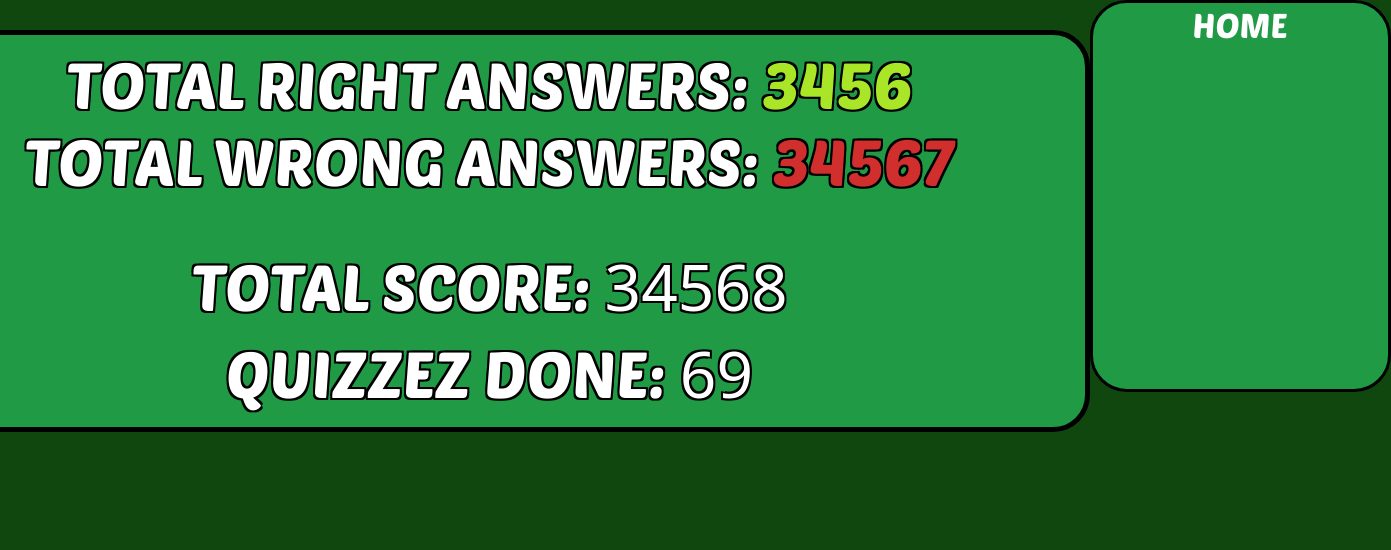
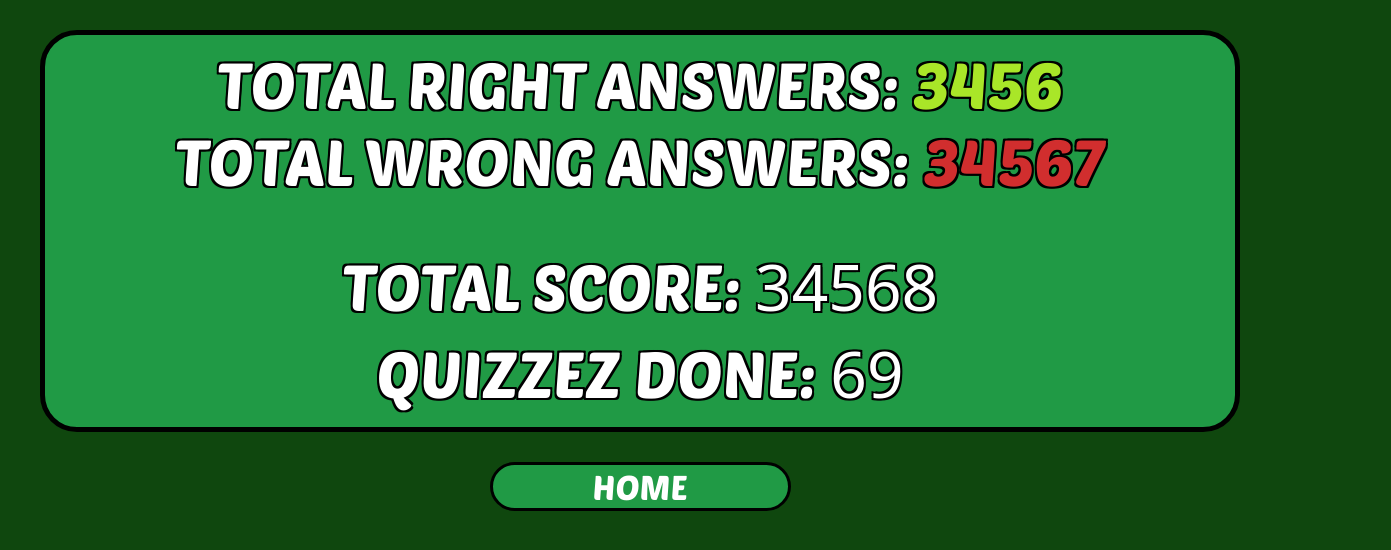
Before and after one commit to MaxRoenco/Hackaton, a plain HTML site: page index.html in a window 1280 px wide. Both pictures are taken after a click on the element 1198 px from the left and 70 px from the top of the page. Shown: the whole page, 1391 px wide, since content can reach past the window. Drawn offline with Linux system fonts and the light colour scheme.

Commit message:
profile-statistics

```diff
--- a/styles/profilestatistics.css
+++ b/styles/profilestatistics.css
@@ -1,4 +1,8 @@
 /* Profile statistics */
+.profile_statistics {
+    display: flex;
+    flex-direction: column;
+}
 .wrapper_profilestats {
     width: 1200px;
     max-width: 100%;
```
